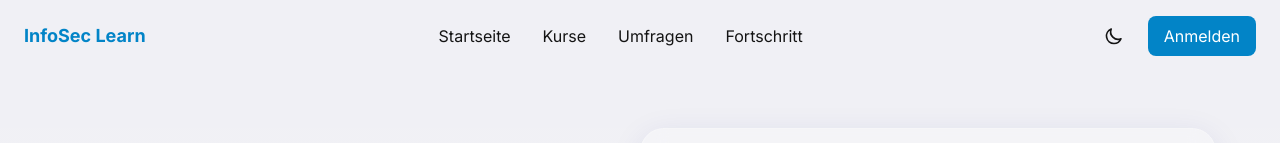
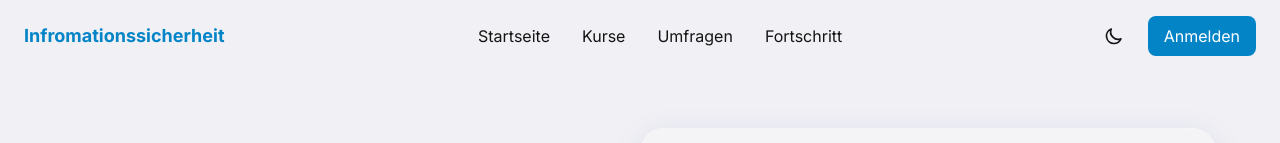
Before and after one commit to stefone99/Lernplatform, a Next.js app: page / in a window 1280 px wide. Shown: the top 143 px of the page. Built offline with nearby package versions, Linux system fonts and the light colour scheme.

Commit message:
Navbar anpassung

```diff
--- a/components/Navbar.tsx
+++ b/components/Navbar.tsx
@@ -31,7 +31,7 @@ export default function Navbar() {
         <div className="flex items-center justify-between">
           <Link href="/" className="flex items-center space-x-2">
             <span className="text-lg font-bold text-primary-600 dark:text-primary-400">
-              InfoSec Learn
+              Infromationssicherheit
             </span>
           </Link>
 
```
